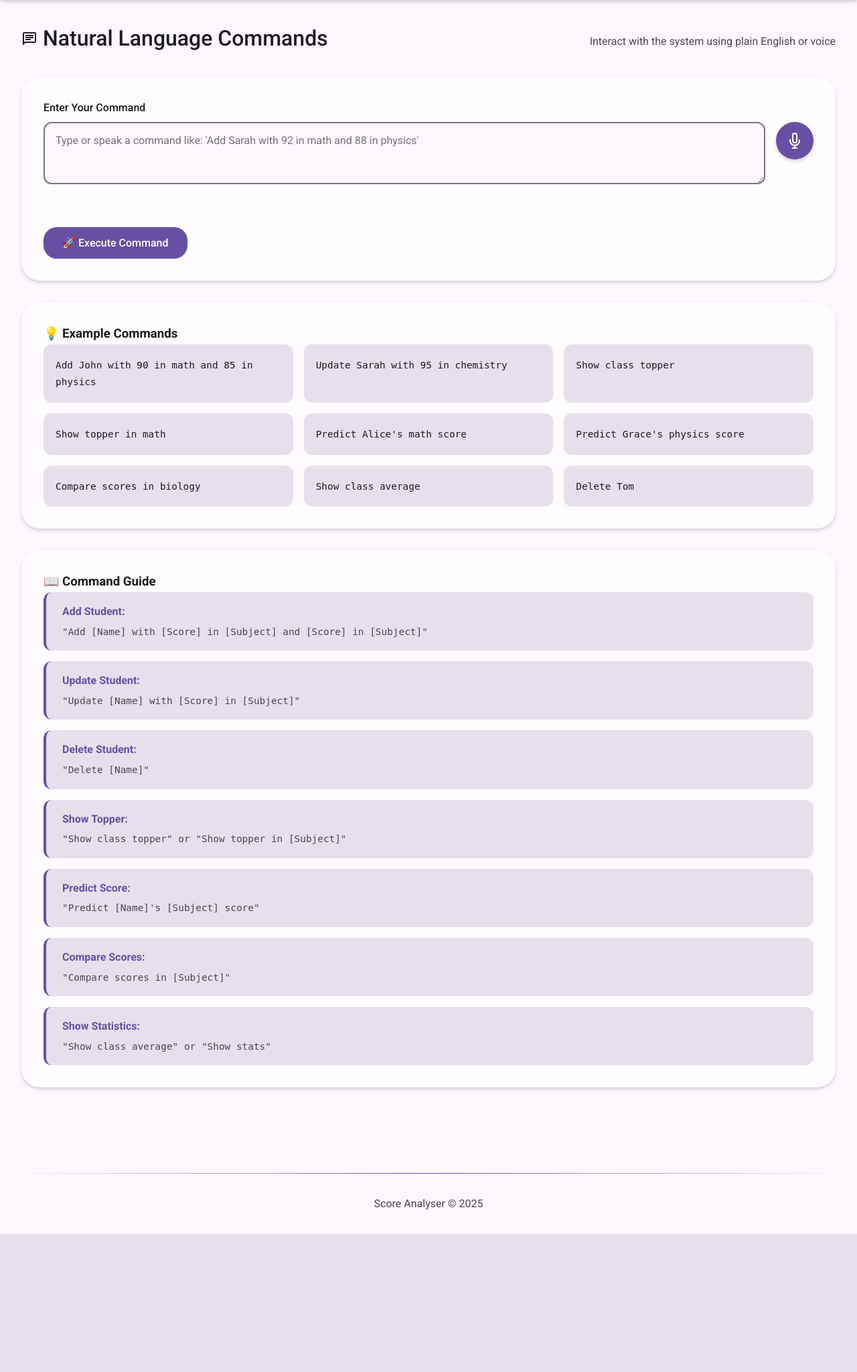
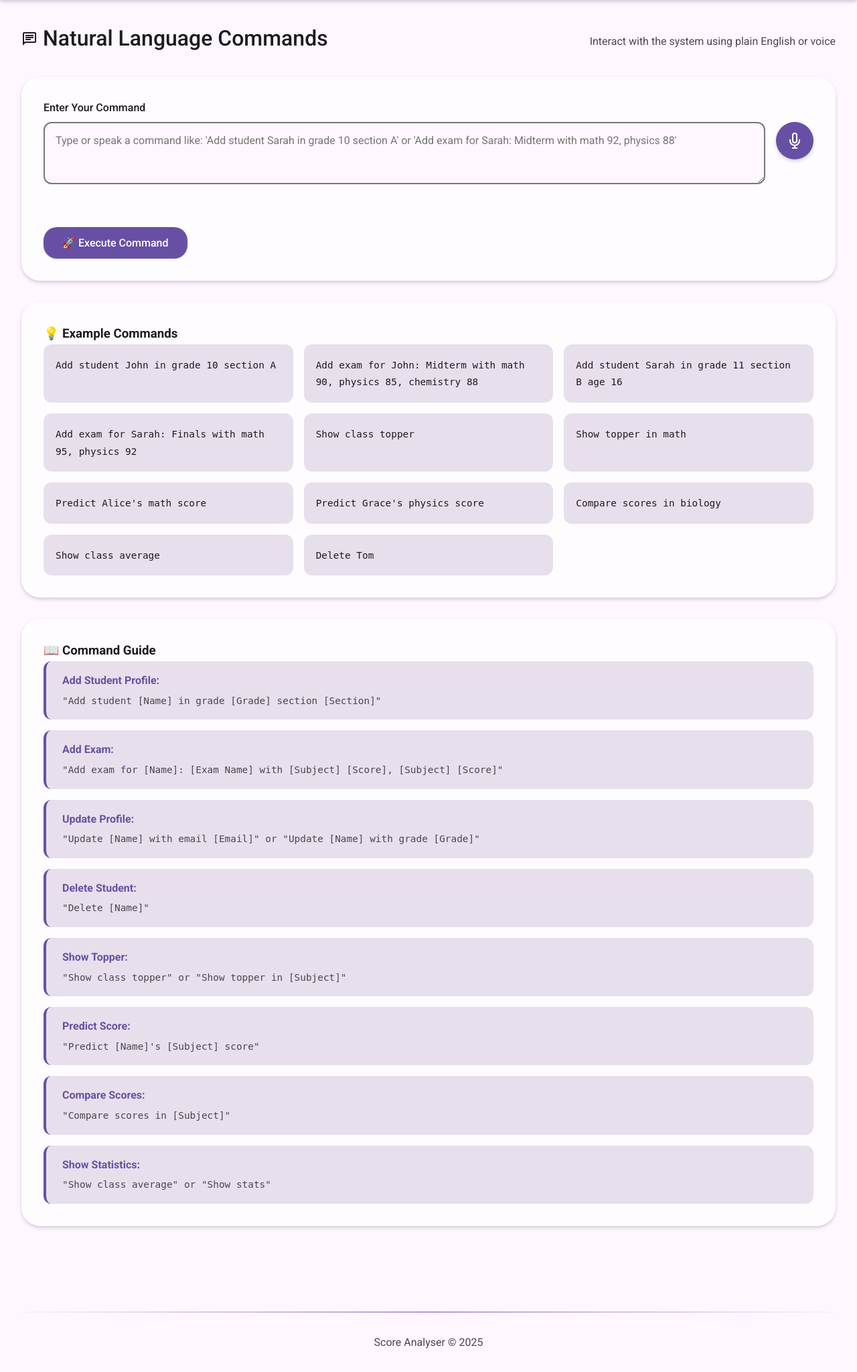
Before and after one commit to darkShadow-exe/ScoreSense, a Flask app: page /command in a window 1280 px wide. Shown: the part 81-2129 px from the top of the page at 67% size. Before the commit the page ends 1923 px from the top, so only its background shows below. Run offline with Flask 3, Linux system fonts and the light colour scheme.

Commit message:
Update NLU commands and UI for profile-based workflow with separate exam addition

```diff
--- a/app.py
+++ b/app.py
@@ -147,36 +147,76 @@ def execute_command(parsed):
     if 'error' in parsed:
         return {'error': parsed['error'], 'intent': intent}
 
-    # ADD_STUDENT
+    # ADD_STUDENT (profile only)
     if intent == 'ADD_STUDENT':
         name = parsed['name']
-        marks = parsed['marks']
+        grade = parsed.get('grade', '')
+        section = parsed.get('section', '')
+        age = parsed.get('age', '')
+        gender = parsed.get('gender', '')
+        email = parsed.get('email', '')
+        phone = parsed.get('phone', '')
+        address = parsed.get('address', '')
 
-        student_id = add_student(name, marks, 'Voice Command')
+        student_id = add_student(name, grade, section, age, gender, email, phone, address)
         if student_id:
+            profile_info = f" (Grade: {grade}, Section: {section})" if grade or section else ""
             return {
                 'success': True,
-                'message': f'Successfully added {name} with marks: {marks}',
-                'student': {'name': name, 'marks': marks}
+                'message': f'Successfully added student {name}{profile_info}. You can now add exams for this student.',
+                'student': {'name': name, 'grade': grade, 'section': section}
             }
         else:
             return {'error': f'Student {name} already exists'}
 
-    # UPDATE_STUDENT
-    elif intent == 'UPDATE_STUDENT':
+    # ADD_EXAM (add complete exam for existing student)
+    elif intent == 'ADD_EXAM':
         name = parsed['name']
+        exam_name = parsed['exam_name']
         marks = parsed['marks']
 
         student = get_student_by_name(name)
         if student:
-            # Merge new marks with existing
-            updated_marks = {**student['marks'], **marks}
-            update_student(student['id'], marks_dict=updated_marks, exam_name='Voice Update')
+            add_complete_exam(student['id'], exam_name, marks)
             return {
                 'success': True,
-                'message': f'Updated {name}. New marks: {updated_marks}',
-                'student': {'name': name, 'marks': updated_marks}
+                'message': f'Successfully added {exam_name} for {name} with marks: {marks}',
+                'student': {'name': name, 'exam_name': exam_name, 'marks': marks}
             }
+        else:
+            return {'error': f'Student {name} not found. Please add the student first.'}
+
+    # UPDATE_STUDENT
+    elif intent == 'UPDATE_STUDENT':
+        name = parsed['name']
+        marks = parsed.get('marks', {})
+
+        student = get_student_by_name(name)
+        if student:
+            # Check if profile fields are being updated
+            profile_fields = {}
+            for field in ['grade', 'section', 'age', 'gender', 'email', 'phone', 'address']:
+                if field in parsed and parsed[field]:
+                    profile_fields[field] = parsed[field]
+
+            if profile_fields:
+                # Update profile
+                update_student(student['id'], **profile_fields)
+                return {
+                    'success': True,
+                    'message': f'Updated {name}\'s profile: {profile_fields}',
+                    'student': {'name': name, 'updates': profile_fields}
+                }
+            elif marks:
+                # Add new exam with updated marks
+                add_complete_exam(student['id'], 'Voice Update', marks)
+                return {
+                    'success': True,
+                    'message': f'Added new exam for {name} with marks: {marks}',
+                    'student': {'name': name, 'marks': marks}
+                }
+            else:
+                return {'error': 'No update information provided'}
         else:
             return {'error': f'Student {name} not found'}
 
--- a/templates/command.html
+++ b/templates/command.html
@@ -43,7 +43,7 @@
                     <label for="command">Enter Your Command</label>
                     <div class="command-input-wrapper">
                         <textarea id="command" name="command" rows="3"
-                                  placeholder="Type or speak a command like: 'Add Sarah with 92 in math and 88 in physics'"
+                                  placeholder="Type or speak a command like: 'Add student Sarah in grade 10 section A' or 'Add exam for Sarah: Midterm with math 92, physics 88'"
                                   required></textarea>
                         <button type="button" id="mic-btn" class="mic-button" title="Click to speak">
                             <svg width="24" height="24" viewBox="0 0 24 24" fill="none" stroke="currentColor" stroke-width="2">
@@ -179,10 +179,16 @@
             <h3>💡 Example Commands</h3>
             <div class="examples-grid">
                 <div class="example-item" onclick="fillCommand(this.textContent)">
-                    <code>Add John with 90 in math and 85 in physics</code>
+                    <code>Add student John in grade 10 section A</code>
                 </div>
                 <div class="example-item" onclick="fillCommand(this.textContent)">
-                    <code>Update Sarah with 95 in chemistry</code>
+                    <code>Add exam for John: Midterm with math 90, physics 85, chemistry 88</code>
+                </div>
+                <div class="example-item" onclick="fillCommand(this.textContent)">
+                    <code>Add student Sarah in grade 11 section B age 16</code>
+                </div>
+                <div class="example-item" onclick="fillCommand(this.textContent)">
+                    <code>Add exam for Sarah: Finals with math 95, physics 92</code>
                 </div>
                 <div class="example-item" onclick="fillCommand(this.textContent)">
                     <code>Show class topper</code>
@@ -212,12 +218,16 @@
             <h3>📖 Command Guide</h3>
             <div class="guide-list">
                 <div class="guide-item">
-                    <strong>Add Student:</strong>
-                    <span>"Add [Name] with [Score] in [Subject] and [Score] in [Subject]"</span>
+                    <strong>Add Student Profile:</strong>
+                    <span>"Add student [Name] in grade [Grade] section [Section]"</span>
                 </div>
                 <div class="guide-item">
-                    <strong>Update Student:</strong>
-                    <span>"Update [Name] with [Score] in [Subject]"</span>
+                    <strong>Add Exam:</strong>
+                    <span>"Add exam for [Name]: [Exam Name] with [Subject] [Score], [Subject] [Score]"</span>
+                </div>
+                <div class="guide-item">
+                    <strong>Update Profile:</strong>
+                    <span>"Update [Name] with email [Email]" or "Update [Name] with grade [Grade]"</span>
                 </div>
                 <div class="guide-item">
                     <strong>Delete Student:</strong>
```
Also changed, not shown: core/nlu.py (+94 -12 lines).
